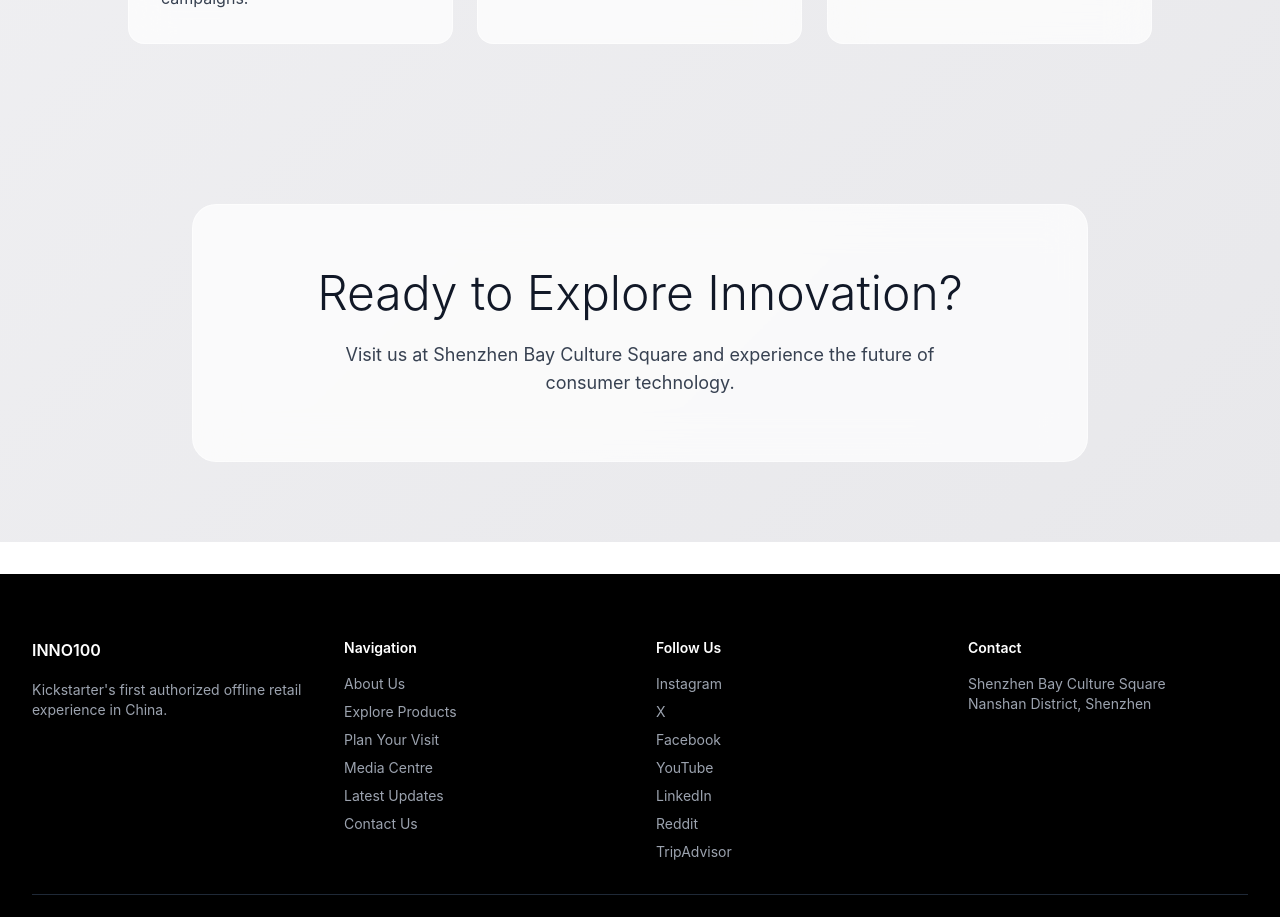
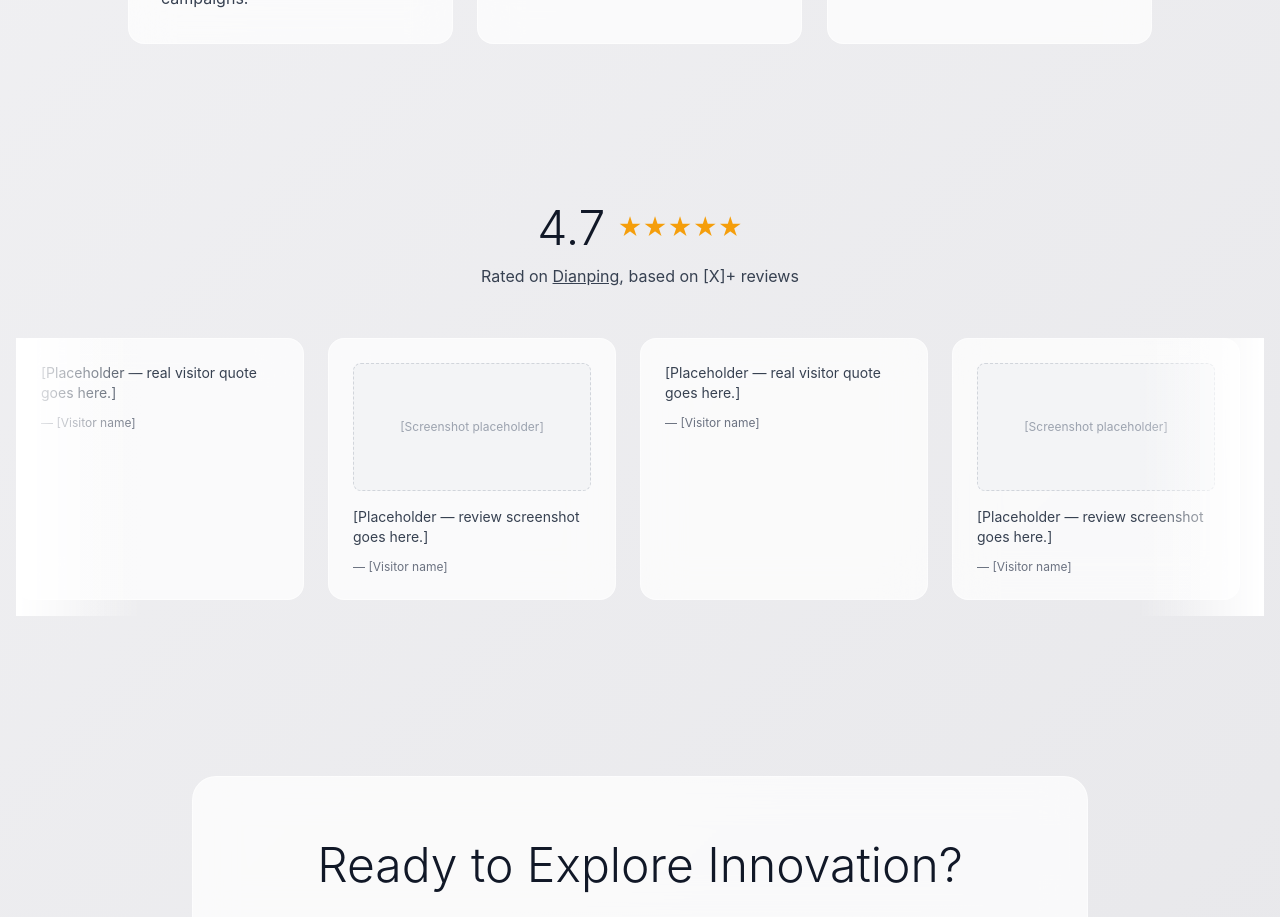
Before and after one commit to INNO100OFFICIAL/inno100-website, a Next.js app: page / in a window 1280 px wide. Shown: the part 1880-2797 px from the top of the page. Built offline with nearby package versions, Linux system fonts and the light colour scheme; no server answers.

Commit message:
Add Reviews section to homepage with 4.7-star Dianping rating
Placeholder testimonial cards sit between Why INNO100 and the CTA
section, auto-scrolling horizontally. Rating is real (Dianping); the
testimonial cards are explicitly marked as placeholders pending real
customer reviews.

```diff
--- a/app/globals.css
+++ b/app/globals.css
@@ -23,3 +23,14 @@ a {
   color: inherit;
   text-decoration: none;
 }
+
+/* Hides the scrollbar on the horizontally-scrolling reviews rail while
+   keeping the element scrollable (used with overflow-x-auto). */
+.scrollbar-hide {
+  -ms-overflow-style: none;
+  scrollbar-width: none;
+}
+
+.scrollbar-hide::-webkit-scrollbar {
+  display: none;
+}
--- a/app/page.tsx
+++ b/app/page.tsx
@@ -328,6 +328,61 @@ export default function Home() {
         </div>
       </section>
 
+      {/* Reviews Section */}
+      <section className="py-20 px-4 overflow-hidden">
+        <div className="max-w-5xl mx-auto">
+          <div className="section-content mb-12 text-center" style={{ animationDelay: '1s' }}>
+            <div className="flex items-center justify-center gap-3 mb-3">
+              <span className="text-4xl md:text-5xl font-light text-gray-900">4.7</span>
+              <span className="text-2xl text-amber-500" aria-hidden="true">★★★★★</span>
+            </div>
+            <p className="text-gray-700">
+              Rated on{' '}
+              <a
+                href="https://www.dianping.com"
+                target="_blank"
+                rel="noopener noreferrer"
+                className="underline hover:text-gray-900 transition"
+              >
+                Dianping
+              </a>
+              {/* Review count is a placeholder — swap in the real total alongside the testimonials below. */}
+              , based on [X]+ reviews
+            </p>
+          </div>
+        </div>
+
+        {/* Horizontally scrolling testimonial strip. Content below is placeholder
+            copy, not real visitor quotes — swap each card for an actual review
+            (with permission) before this ships. */}
+        <div className="relative">
+          <div className="absolute inset-y-0 left-0 w-16 md:w-32 bg-gradient-to-r from-white to-transparent z-10 pointer-events-none" />
+          <div className="absolute inset-y-0 right-0 w-16 md:w-32 bg-gradient-to-l from-white to-transparent z-10 pointer-events-none" />
+          <div className="flex gap-6 overflow-x-auto pb-4 px-4 scrollbar-hide snap-x">
+            {[
+              { type: 'text', quote: '[Placeholder — real visitor quote goes here.]', name: '[Visitor name]' },
+              { type: 'image', quote: '[Placeholder — review screenshot goes here.]', name: '[Visitor name]' },
+              { type: 'text', quote: '[Placeholder — real visitor quote goes here.]', name: '[Visitor name]' },
+              { type: 'image', quote: '[Placeholder — review screenshot goes here.]', name: '[Visitor name]' },
+              { type: 'text', quote: '[Placeholder — real visitor quote goes here.]', name: '[Visitor name]' },
+            ].map((item, i) => (
+              <div
+                key={i}
+                className="glass-card rounded-2xl p-6 flex-shrink-0 w-72 snap-start"
+              >
+                {item.type === 'image' && (
+                  <div className="w-full h-32 rounded-lg bg-gray-100 border border-dashed border-gray-300 flex items-center justify-center mb-4">
+                    <span className="text-xs text-gray-400">[Screenshot placeholder]</span>
+                  </div>
+                )}
+                <p className="text-gray-700 text-sm mb-3">{item.quote}</p>
+                <p className="text-xs text-gray-500">— {item.name}</p>
+              </div>
+            ))}
+          </div>
+        </div>
+      </section>
+
       {/* CTA Section */}
       <section className="py-20 px-4 mb-8">
         <div className="max-w-4xl mx-auto glass-card p-12 md:p-16 rounded-3xl section-content" style={{ animationDelay: '1.1s' }}>
```
